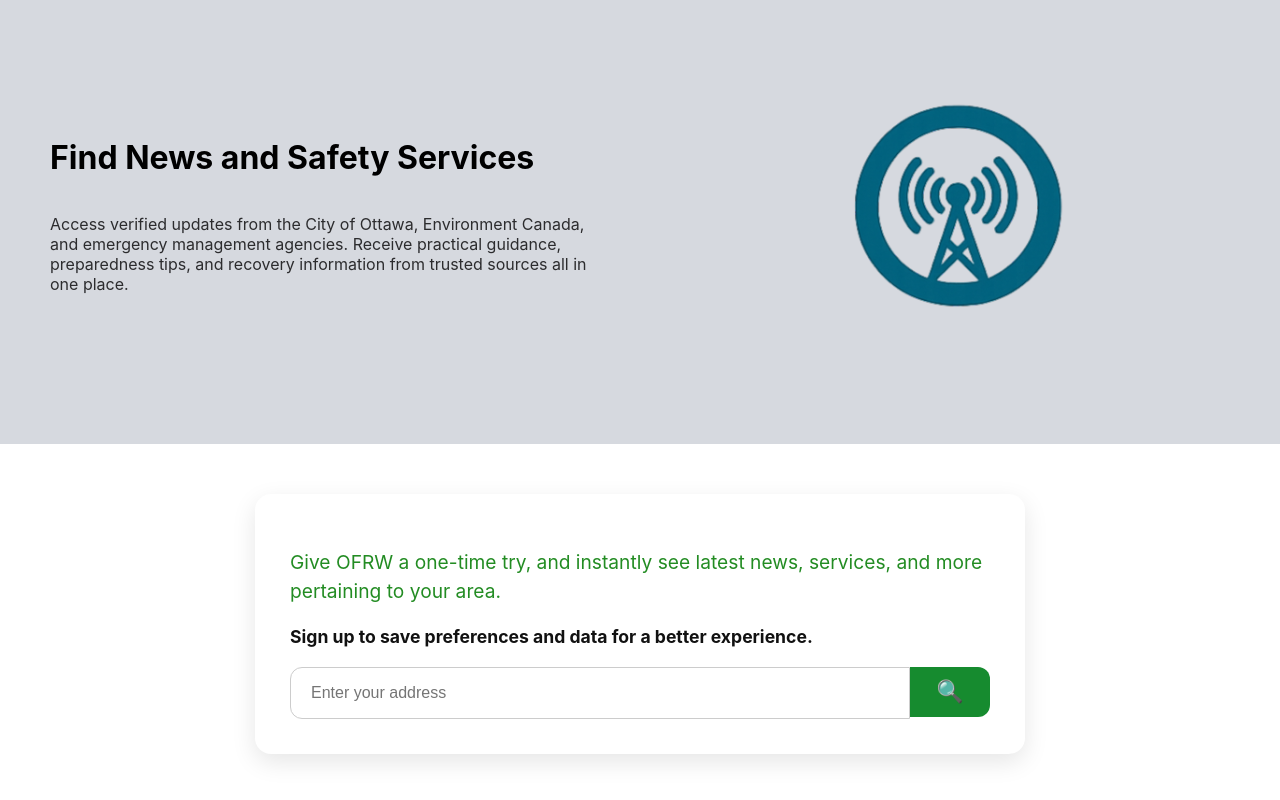
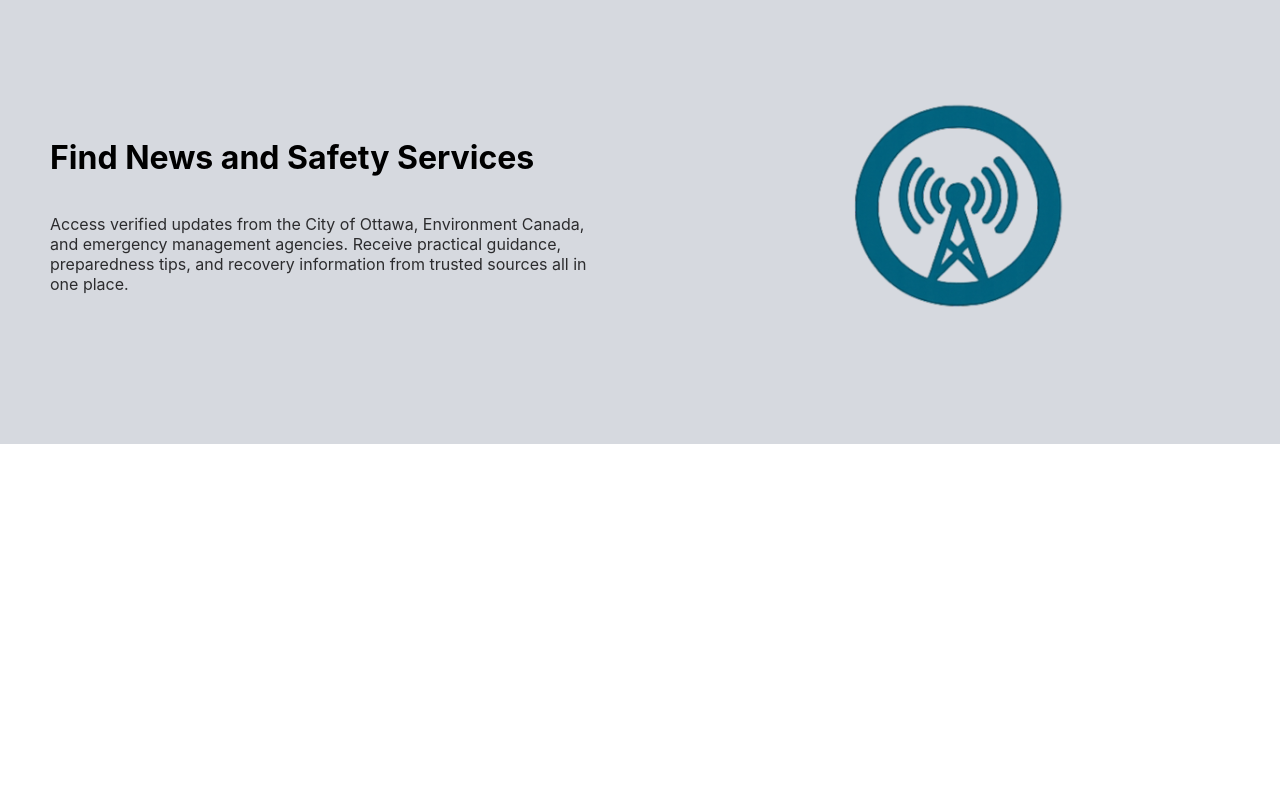
Before and after one commit to nickal06/Ottawa-Flood-Relief, a React (Vite) app in the folder Ottawa Flood Relief Website/: page / in a window 1280 px wide. Shown: the part 1440-2240 px from the top of the page. After the commit the page ends 1884 px from the top, so only its background shows below. Built offline with nearby package versions, Linux system fonts and the light colour scheme.

Commit message:
Sign in and sign up buttons now changes to sign out based on if user is logged in currently

```diff
--- a/Ottawa Flood Relief Website/src/App.jsx
+++ b/Ottawa Flood Relief Website/src/App.jsx
@@ -15,12 +15,11 @@ export function App() {
   const [showSignUpModal, setShowSignUpModal] = useState(false);
   const [showSignInModal, setShowSignInModal] = useState(false);
 
-  // Get username from localStorage when the app starts
   const [userName, setUserName] = useState(
     localStorage.getItem("userName") || ""
   );
 
-  const [isLoggedIn, setLogin] = useState(
+  const [isLoggedIn, setIsLoggedIn] = useState(
     !!localStorage.getItem("token")
   );
 
@@ -33,7 +32,6 @@ export function App() {
     localStorage.setItem("messages", JSON.stringify(messages));
   }, [messages]);
 
-  // Save username whenever it changes
   useEffect(() => {
     if (userName) {
       localStorage.setItem("userName", userName);
@@ -43,12 +41,16 @@ export function App() {
   return (
     <>
       <HeaderBar
-        setShowSignInModal={() => setShowSignInModal(true)}
+        setShowSignInModal={setShowSignInModal}
+        isLoggedIn={isLoggedIn}
+        setIsLoggedIn={setIsLoggedIn}
       />
 
       <Routes>
 
-        <Route path="/" element={<Home />} />
+        <Route path="/" element={
+          <Home />}
+        />
 
         <Route path="/home" element={<Home />} />
 
@@ -74,6 +76,7 @@ export function App() {
         <SignUpModal
           onClose={() => setShowSignUpModal(false)}
           setUserName={setUserName}
+          setIsLoggedIn={setIsLoggedIn}
         />
       )}
 
@@ -81,6 +84,7 @@ export function App() {
         <SignInModal
           onClose={() => setShowSignInModal(false)}
           setUserName={setUserName}
+          setIsLoggedIn={setIsLoggedIn}
         />
       )}
     </>
--- a/Ottawa Flood Relief Website/src/components/address-search.jsx
+++ /dev/null
@@ -1,29 +0,0 @@
-import searchIcon from "../assets/search-icon.png";
-
-export function AddressSearchComponent(){
-
-  return(
-  <>
-    <div className="location-card">
-      <p className="location-description">
-        Give OFRW a one-time try, and instantly see latest news, services, and more pertaining to your area.
-      </p>
-
-    <h3>
-      Sign up to save preferences and data for a better experience.
-    </h3>
-
-    <div className="search-container">
-      <input
-        type="text"
-        placeholder="Enter your address"
-      />
-
-      <button className="search-button">
-        🔍
-      </button>
-    </div>
-  </div>
-  </>
-  );
-}
--- a/Ottawa Flood Relief Website/src/components/header-bar.jsx
+++ b/Ottawa Flood Relief Website/src/components/header-bar.jsx
@@ -1,15 +1,36 @@
-import "../pages/home";
+export function HeaderBar({
+  setShowSignInModal,
+  isLoggedIn,
+  setIsLoggedIn
+}) {
+  const handleSignOut = () => {
+    localStorage.removeItem("token");
+    localStorage.removeItem("userName");
+    setIsLoggedIn(false);
+  };
 
-export function HeaderBar({ setShowSignInModal }) {
   return (
     <nav className="header-bar">
-      <p className="header-title"> Ottawa Flood Relief Website </p>
+      <p className="header-title">
+        Ottawa Flood Relief Website
+      </p>
+
       <div className="page-directories">
-        <a href="/home"> Home </a>
-        <a href="/map"> Map </a>
-        <a href="/user-dashboard"> User Dashboard </a>
-        <a className="sign-in-button" onClick={setShowSignInModal}>
-          Sign in
+        <a href="/home">Home</a>
+        <a href="/map">Map</a>
+        <a href="/user-dashboard">User Dashboard</a>
+
+        <a
+          className="sign-in-button"
+          onClick={() => {
+            if (isLoggedIn) {
+              handleSignOut();
+            } else {
+              setShowSignInModal(true);
+            }
+          }}
+        >
+          {isLoggedIn ? "Sign out" : "Sign in"}
         </a>
       </div>
     </nav>
--- a/Ottawa Flood Relief Website/src/components/sign-in-pop-up-window.jsx
+++ b/Ottawa Flood Relief Website/src/components/sign-in-pop-up-window.jsx
@@ -3,7 +3,7 @@ import "./sign-in-up-pop-up-window.css";
 import { useNavigate } from "react-router-dom";
 import { useState } from "react";
 
-export function SignInModal({ onClose, setUserName }) {
+export function SignInModal({ onClose, setUserName, setIsLoggedIn }) {
   const [email, setEmail] = useState("");
   const [password, setPassword] = useState("");
   const [loginStatus, setLoginStatus] = useState("");
@@ -40,6 +40,8 @@ export function SignInModal({ onClose, setUserName }) {
       localStorage.setItem("userName", data.user.username);
 
       setUserName(data.user.username);
+
+      setIsLoggedIn(true);
 
       setLoginStatus("Login successful! Please wait...");
 
--- a/Ottawa Flood Relief Website/src/pages/home.jsx
+++ b/Ottawa Flood Relief Website/src/pages/home.jsx
@@ -1,17 +1,13 @@
-import { HeaderBar } from "../components/header-bar";
 import { TypeWriter } from "../components/typewriter-text";
 import "./Home.css";
 import { InfoSection } from "../components/Info-Section";
 import reliefImage from "../assets/relief.png";
 import newsImage from "../assets/news.png";
 import alertImage from "../assets/alert-icon.png";
-import { AddressSearchComponent } from "../components/address-search";
 import { useState } from "react";
 import { SignUpModal } from "../components/sign-up-pop-up-window";
-import { SignInModal } from "../components/sign-in-pop-up-window";
 
-
-export function Home() {
+export function Home({ signInStatus }) {
 
   const [showSignUpModal, setShowSignUpModal] = useState(false);
 
@@ -57,7 +53,6 @@ export function Home() {
         className="info-section-container-grey"
         image={newsImage}
       />
-      < AddressSearchComponent />
     </>
   );
 }
```
